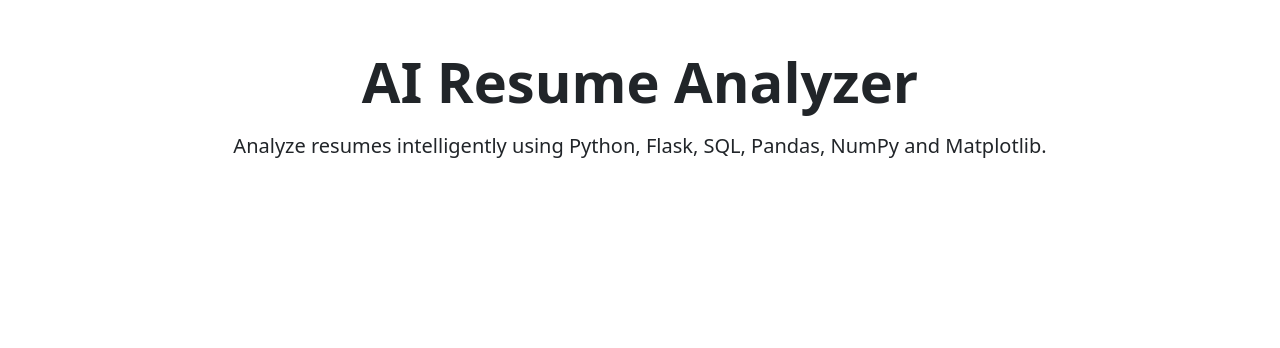
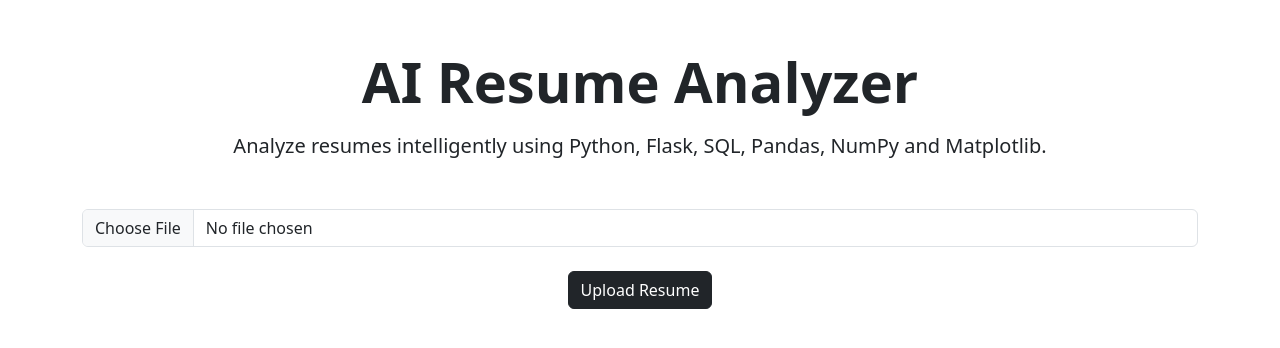
Before and after one commit to smdijaj/ai_resume_analyzer, a Flask app: page / in a window 1280 px wide. Shown: the part 56-404 px from the top of the page. Run offline with Flask 3, Linux system fonts and the light colour scheme.

Commit message:
Implemented resume upload system

```diff
--- a/app.py
+++ b/app.py
@@ -2,11 +2,18 @@ from flask import Flask, request, render_template, redirect
 from flask_sqlalchemy import SQLAlchemy
 
 app = Flask(__name__)
+app.config['UPLOAD_FOLDER']='uploads'
 app.config['SQLALCHEMY_DATABASE_URI']='sqlite:///resume.db'
 app.config['SECRET_KEY']='secretkey'
 db=SQLAlchemy(app)
-@app.route('/')
+@app.route('/',methods=['GET','POST'])
 def home():
+    if request.method=='POST':
+        resume=request.files['resume']
+        if resume:
+            file_path=f"{app.config['UPLOAD_FOLDER']}/{resume.filename}"
+            resume.save(file_path)
+            return redirect('/dashboard')
     return render_template('home.html')
 @app.route('/dashboard')
 def dashboard():
--- a/templates/home.html
+++ b/templates/home.html
@@ -15,7 +15,26 @@
         NumPy and Matplotlib.
 
     </p>
+    <form method="POST" enctype="multipart/form-data">
 
+    <div class="mt-5">
+
+        <input
+            type="file"
+            name="resume"
+            class="form-control"
+            required
+        >
+
+    </div>
+
+    <button class="btn btn-dark mt-4">
+
+        Upload Resume
+
+    </button>
+
+</form>
 </div>
 
 {% endblock %}
```
Also changed, not shown: templates/improvements.html (renamed from templates/improvments.html).
